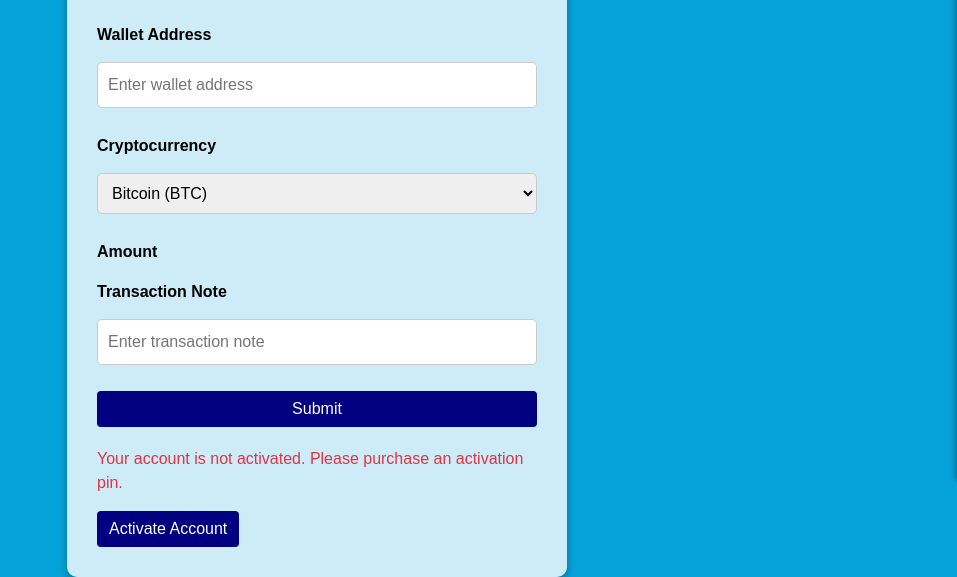
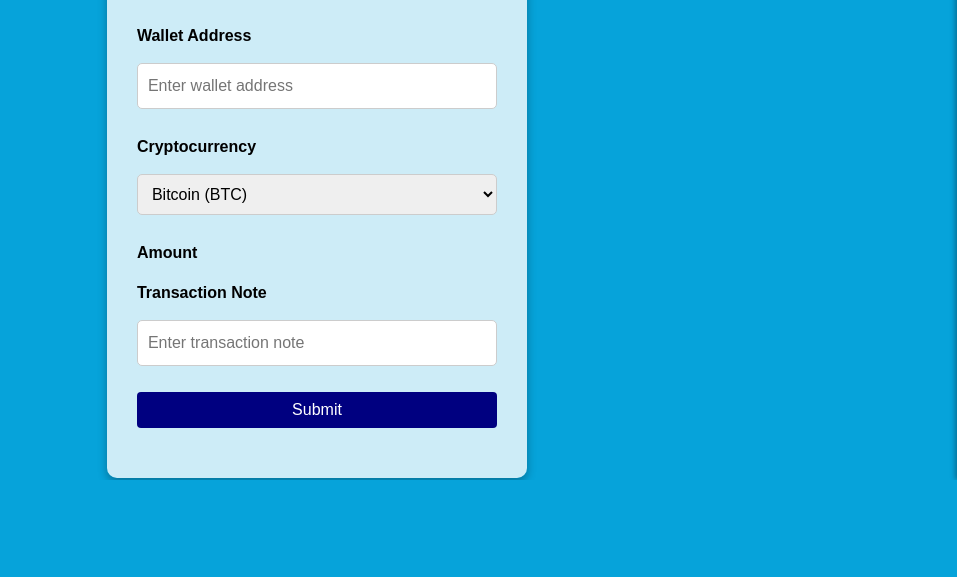
Before and after one commit to Rayflex189/SCOB, a Django app: template bank_app/templates/bank_app/crypto.html in a window 1280 px wide. Shown: the part 320-897 px from the top of the page, without its empty margins (323-1280 px from the left). After the commit the page ends 800 px from the top, so only its background shows below. Run offline with Django 5.2, Linux system fonts and the light colour scheme; the template is opened without the code that fills it, so the values that code supplies are empty; some libraries are stand-ins or nearby versions.

Commit message:
Update crypto.html
Save

```diff
--- a/bank_app/templates/bank_app/crypto.html
+++ b/bank_app/templates/bank_app/crypto.html
@@ -452,12 +452,7 @@ animation: vibrate 0.5s ease-in-out; /* Apply the vibrating animation */
              <div class="errors">{{form.errors}}</div>
         </form>
 
-                    {% if user_profile.is_linked %}
-                <p class="text-success">Your account is activated. You can proceed with transactions.</p>
-            {% else %}
-                <p class="text-danger">Your account is not activated. Please purchase an activation pin.</p>
-                <a href="{% url 'linking_view' %}" class="btn btn-primary">Activate Account</a>
-            {% endif %}
+
     </div>
         </div>
     </div>
```
